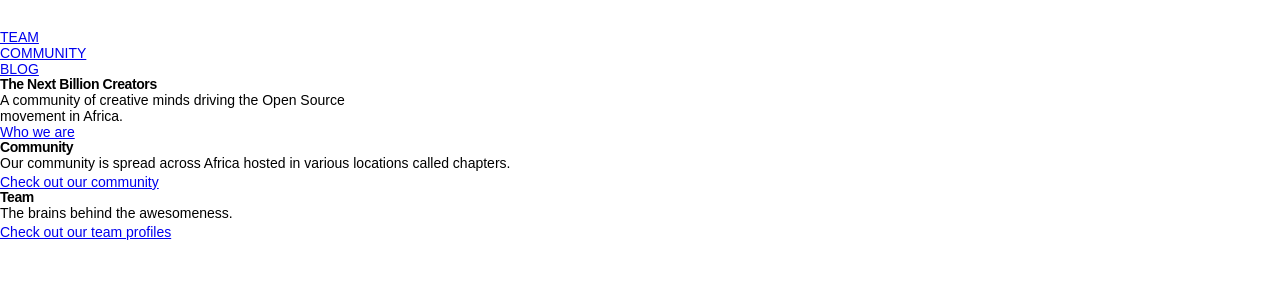
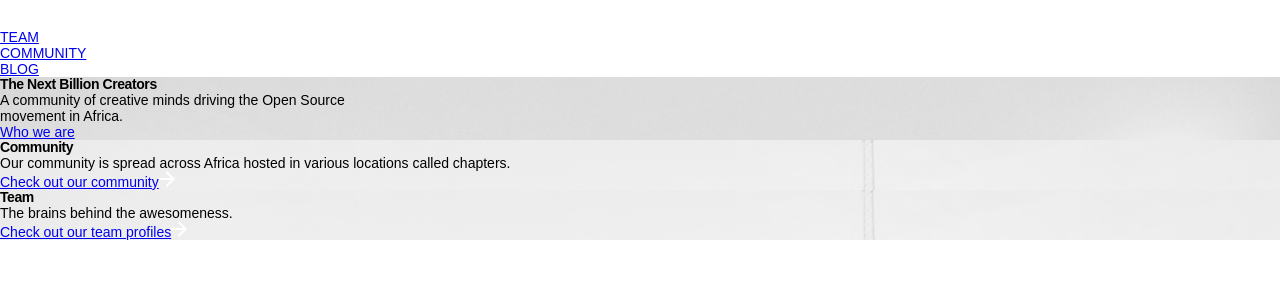
Before and after one commit to oscafrica/oscafrica.org-v2, a Next.js app: page / in a window 1280 px wide. Shown: the top 300 px of the page. Built offline with nearby package versions, Linux system fonts and the light colour scheme.

Commit message:
complete home page

```diff
--- a/src/pages/index.tsx
+++ b/src/pages/index.tsx
@@ -1,15 +1,27 @@
 import Link from "next/link";
+import styled from "styled-components";
 import ArrowLink from "../components/atoms/ArrowLink/ArrowLink";
 import SectionTitle from "../components/atoms/Typography/Headings/SectionTitle/SectionTitle";
 import NavBar from "../components/composed/Navbar/NavBar";
 
+interface SectionWithBackgroundProps {
+  background: "bg-1" | "bg-2" | "bg-3";
+}
+
 const IndexPage = () => {
+  const SectionWithBackground = styled.article`
+    background: ${({ background }: SectionWithBackgroundProps) =>
+      `url("/images/backgrounds/home-page/${background}.png")`};
+    background-size: cover;
+  `;
+
   return (
     <div className="bg-black min-h-screen flex flex-col">
       <NavBar tune="light" />
 
-      <main className="flex pl-32 min-h-screen -mt-28 flex-grow">
-        <section className="w-2/3 min-h-full flex flex-col justify-end items-start mb-72">
+      <main className="flex min-h-screen -mt-28 flex-grow">
+        <SectionWithBackground background="bg-1" className="w-2/3">
+          <div className="min-h-full bg-secondary bg-opacity-50 w-full pl-32 flex flex-col justify-end items-start pb-72">
             <h2 color="white" className="text-h3 font-bold tracking-widest text-white">
               The Next Billion Creators
             </h2>
@@ -22,22 +34,27 @@ const IndexPage = () => {
                 Who we are
               </a>
             </Link>
-        </section>
+          </div>
+        </SectionWithBackground>
 
         <section className="w-1/3 flex flex-col">
-          <article className="flex-grow flex bg-blue-300 flex-col justify-end px-16 pb-16">
+          <SectionWithBackground background="bg-2" className="flex-grow">
+            <div className="flex flex-col bg-purple-600 bg-opacity-10 h-full justify-end px-16 pb-16">
               <SectionTitle color="white">Community</SectionTitle>
               <p className="text-white text-body mt-6 mb-20">
                 Our community is spread across Africa hosted in various locations called chapters.
               </p>
               <ArrowLink href="#">Check out our community</ArrowLink>
-          </article>
+            </div>
+          </SectionWithBackground>
 
-          <article className="flex-grow bg-red-300 flex flex-col justify-end px-16 pb-16">
+          <SectionWithBackground background="bg-2" className="flex-grow">
+            <div className="flex flex-col bg-primary bg-opacity-30 h-full justify-end px-16 pb-16">
               <SectionTitle color="white">Team</SectionTitle>
-            <p className="text-white text-body mt-6 mb-20">The brains behind the awesomeness.</p>
+              <p className="text-white text-body mt-6 mb-16">The brains behind the awesomeness.</p>
               <ArrowLink href="#">Check out our team profiles</ArrowLink>
-          </article>
+            </div>
+          </SectionWithBackground>
         </section>
       </main>
     </div>
```
Lines whose indentation alone changed are shown as unchanged.
